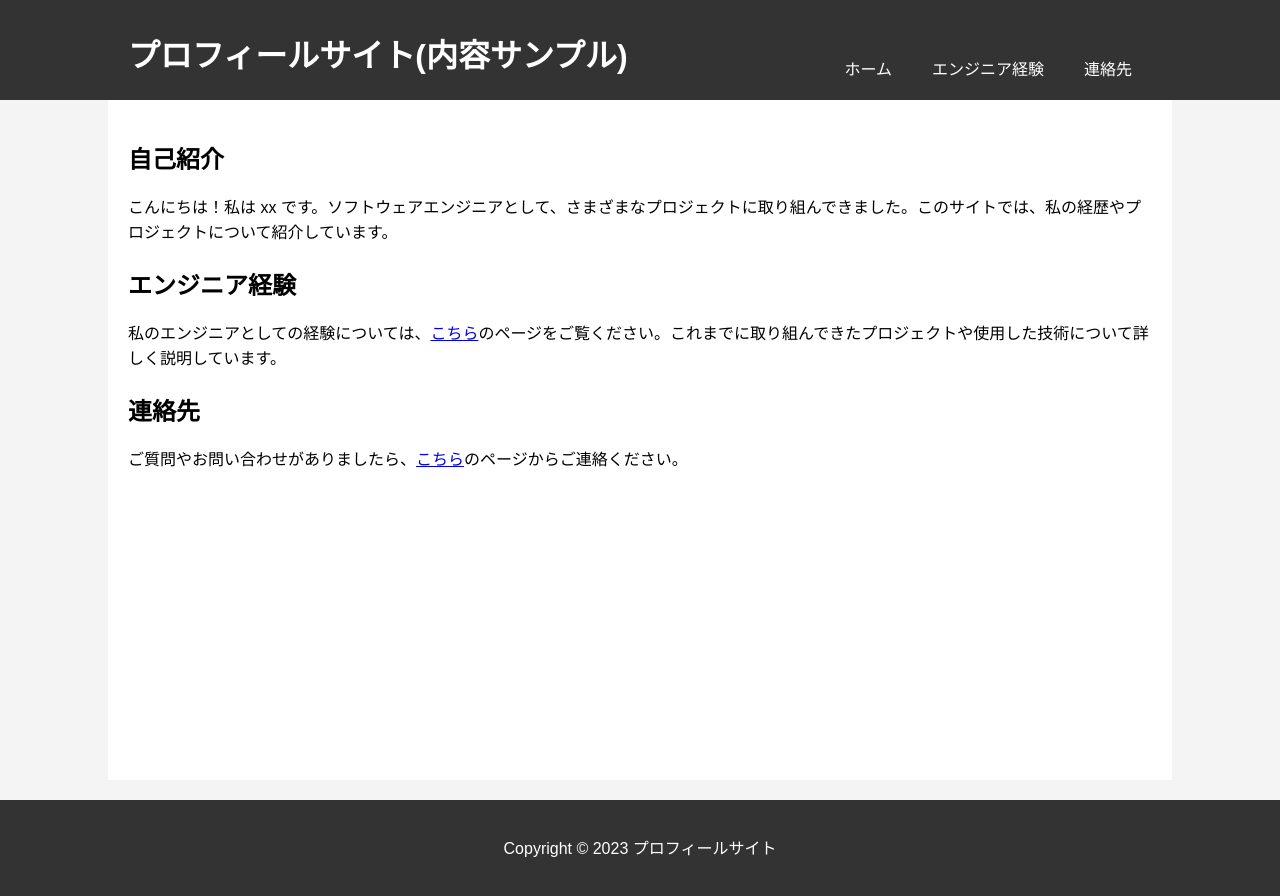
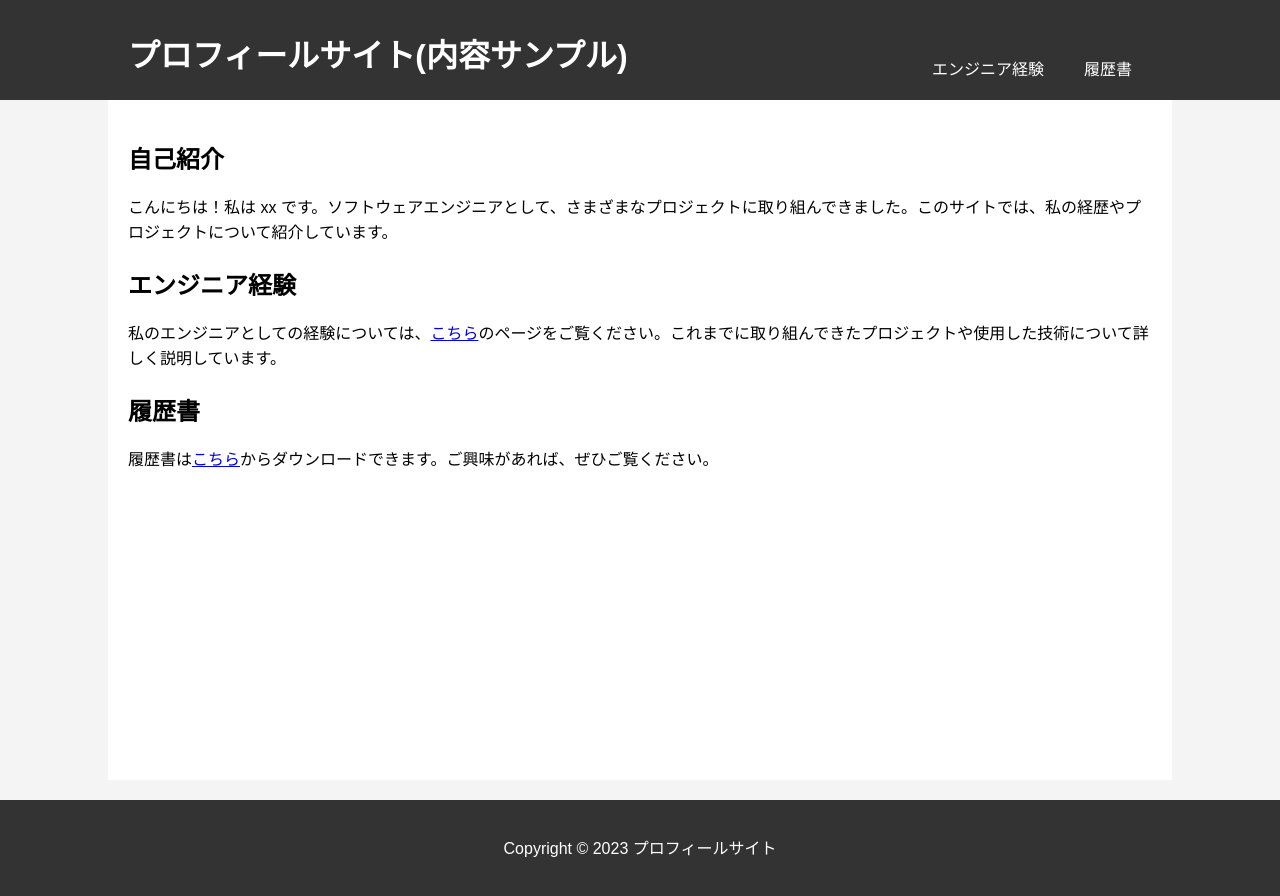
Before and after one commit to jun0222/resume, a plain HTML site: page index.html in a window 1280 px wide. Drawn offline with Linux system fonts and the light colour scheme.

Commit message:
feat: サンプルページのソースコード完成

```diff
--- a/index.html
+++ b/index.html
@@ -75,9 +75,8 @@
         </div>
         <nav>
           <ul>
-            <li><a href="#">ホーム</a></li>
             <li><a href="resume/index.html">エンジニア経験</a></li>
-            <li><a href="contact/index.html">連絡先</a></li>
+            <li><a href="rirekisho.pdf">履歴書</a></li>
           </ul>
         </nav>
       </div>
@@ -97,10 +96,10 @@
         >のページをご覧ください。これまでに取り組んできたプロジェクトや使用した技術について詳しく説明しています。
       </p>
 
-      <h2>連絡先</h2>
+      <h2>履歴書</h2>
       <p>
-        ご質問やお問い合わせがありましたら、<a href="#">こちら</a
-        >のページからご連絡ください。
+        履歴書は<a href="rirekisho.pdf">こちら</a
+        >からダウンロードできます。ご興味があれば、ぜひご覧ください。
       </p>
     </section>
 
```
Also changed, not shown: resume/index.html (+2 -3 lines), 1 other file.
